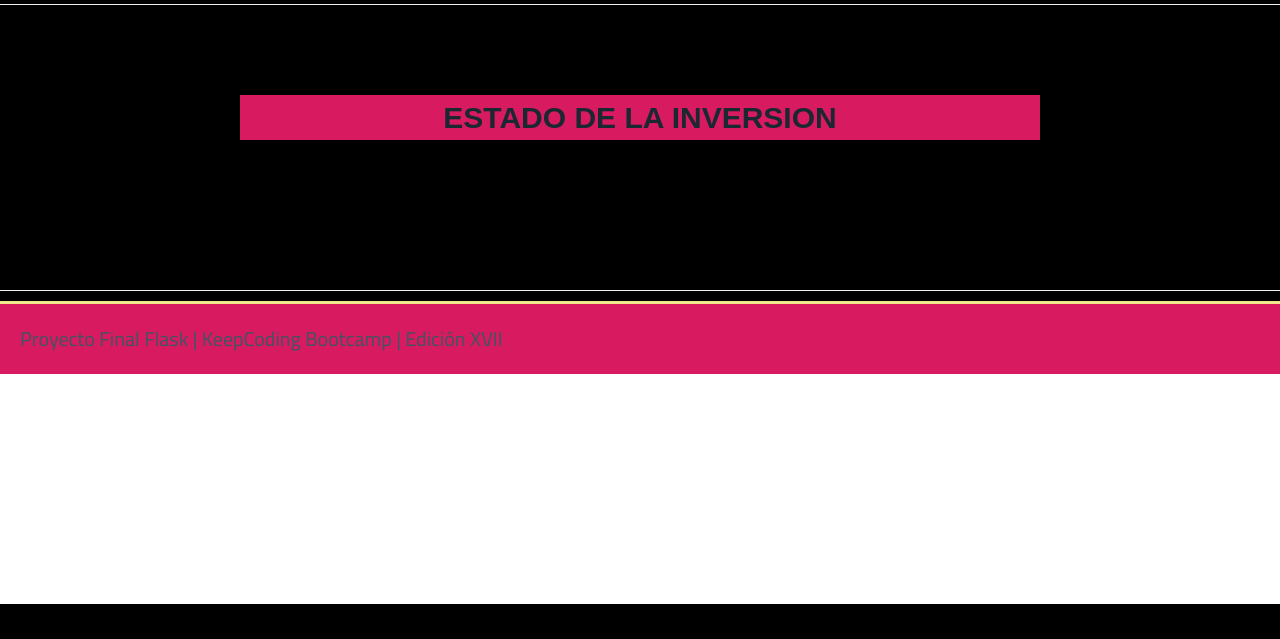
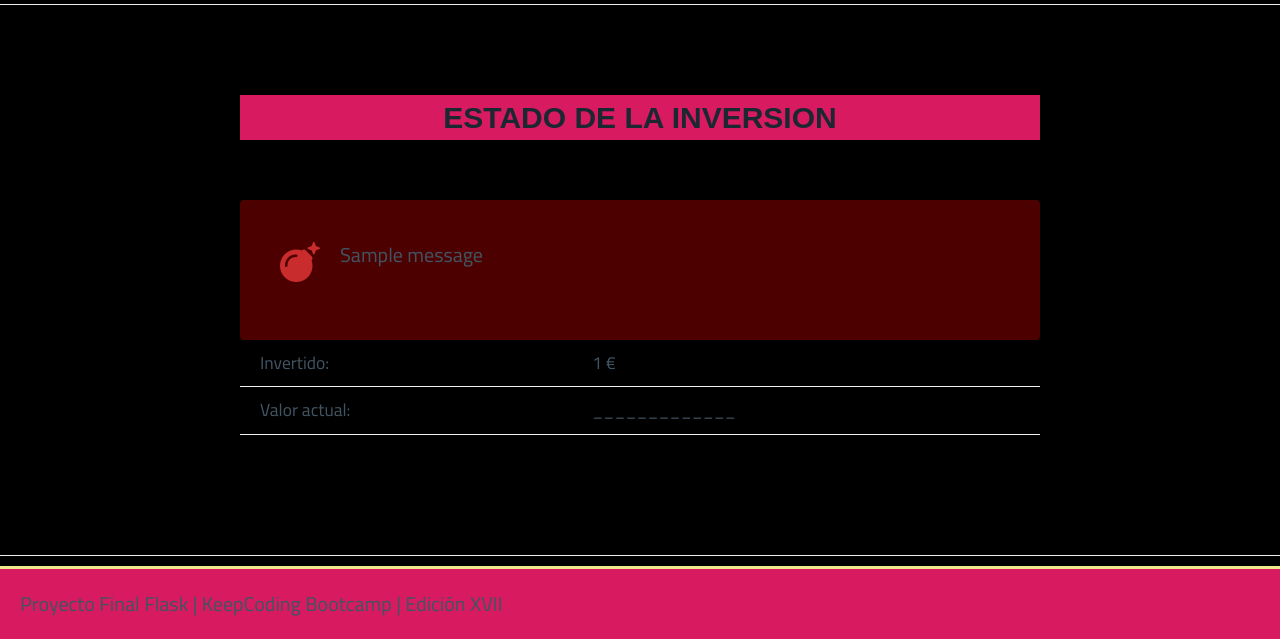
Before and after one commit to RamiroCovian/crypto-simulator, a Flask app: template simulator/templates/investments.html in a window 1280 px wide. Shown: the part 196-835 px from the top of the page. Before the commit the page ends 800 px from the top, so only its background shows below. Run offline with Flask 3, Linux system fonts and the light colour scheme; the template is opened without the code that fills it: most values are stand-ins (such as "Sample title", 1, 10 or a date in 2020); one stand-in notice (Sample message) is shown; some web fonts are replaced.

Commit message:
feat: creo funcion para calcular los euros invertidos y muestro en /status/

```diff
--- a/simulator/templates/investments.html
+++ b/simulator/templates/investments.html
@@ -11,4 +11,29 @@
 {% block content %}
 <h1 class="h1">ESTADO DE LA INVERSION</h1>
 
+{% with message = get_flashed_messages() %}
+{% if message %}
+<div class="error-flash">
+    <p><i class="fa-solid fa-bomb fa-2xl" style="color: #c92c2c;"></i></p>
+    <div class="message-flash">
+        {% for msg in message %}
+        <p>{{ msg }}</p>
+        {% endfor %}
+    </div>
+</div>
+{% endif %}
+{% endwith %}
+
+<table>
+    <tr>
+        <td>Invertido:</td>
+        <td>{{total_euros_invested}} € </td>
+    </tr>
+    <tr>
+        <td>Valor actual:</td>
+        <td>_____________</td>
+    </tr>
+</table>
+
+
 {% endblock content %}
```
Also changed, not shown: simulator/models.py (+7 -0 lines), simulator/views.py (+22 -2 lines).
